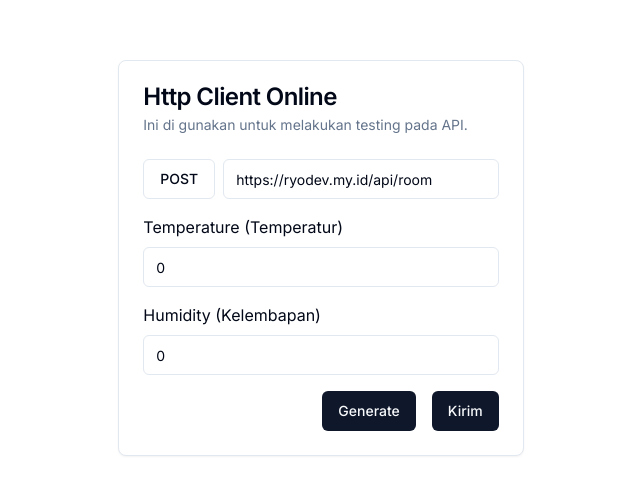
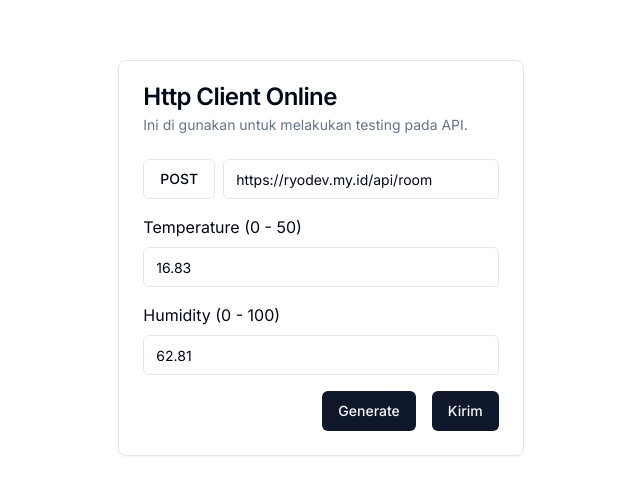
Before and after one commit to ryotwell/iot.app, a Next.js app: page /http-client in a window 1280 px wide. Shown: the part 142-636 px from the top of the page, without its empty margins (319-959 px from the left). Built offline with nearby package versions, Linux system fonts and the light colour scheme; no server answers.

Commit message:
update http-client

```diff
--- a/src/app/http-client/page.js
+++ b/src/app/http-client/page.js
@@ -3,9 +3,13 @@
 import { Button } from '@/components/ui/button'
 import { Card, CardContent, CardDescription, CardHeader, CardTitle } from '@/components/ui/card'
 import { Input } from '@/components/ui/input'
+import axios from '@/lib/axios'
 import { getFirstFourDigits, randomFloatInRange, sleep } from '@/lib/utils'
 import { Loading } from 'notiflix'
 import { useState } from 'react'
+import { Toaster } from '@/components/ui/sonner'
+import { toast } from 'sonner'
+import { useAuth } from '@/hooks/auth'
 
 export const httpClient = {
     url: 'https://ryodev.my.id/api/room',
@@ -13,7 +17,9 @@ export const httpClient = {
 }
 
 function TestRequest() {
-    const [ data, setData ] = useState({ temperature: 0, humidity: 0 })
+    const [ data, setData ] = useState({ temperature: getFirstFourDigits(randomFloatInRange(10, 40)), humidity: getFirstFourDigits(randomFloatInRange(20, 90)) })
+
+    const { csrf } = useAuth({ middleware: '' })
 
     const handleGenerate = () => {
         setData({
@@ -25,13 +31,37 @@ function TestRequest() {
     const handleSubmit = async () => {
         Loading.standard('Mengirim data ke server...')
 
-        await sleep(2000)
+        await csrf()
+
+        try {
+            await axios.post('/api/room', {
+                temperature: data.temperature,
+                humidity: data.humidity,
+            })
+
+            toast('Data berhasil dikirim ke server!', {
+                action: {
+                    label: 'Close',
+                    onClick: () => console.log('Closed'),
+                },
+            })
+        } catch (e) {
+            console.log(e)
+
+            toast.error('Something went wrong!', {
+                action: {
+                    label: 'Close',
+                    onClick: () => console.log('Closed'),
+                },
+            })
+        }
 
         Loading.remove()
     }
 
     return (
         <div className="p-8 flex justify-center items-center h-screen">
+            <Toaster richColors position="top-left" />
             <Card className="w-full lg:w-1/3">
                 <CardHeader>
                     <CardTitle>
@@ -49,12 +79,12 @@ function TestRequest() {
                         <Input value={httpClient.url} readOnly />
                     </div>
                     <div className="mb-4">
-                        <label htmlFor="">{ 'Temperature (Temperatur)' }</label>
-                        <Input defaultValue={data.temperature} className="mt-2" />
+                        <label htmlFor="">{ 'Temperature (0 - 50)' }</label>
+                        <Input onChange={(e) => setData({ ...data, temperature: e.target.value })} value={data.temperature} className="mt-2" />
                     </div>
                     <div className="mb-4">
-                        <label htmlFor="">{ 'Humidity (Kelembapan)' }</label>
-                        <Input defaultValue={data.humidity} className="mt-2" />
+                        <label htmlFor="">{ 'Humidity (0 - 100)' }</label>
+                        <Input onChange={(e) => setData({ ...data, humidity: e.target.value })} value={data.humidity} className="mt-2" />
                     </div>
                     <div className="flex justify-end space-x-4">
                         <Button onClick={handleGenerate}>
--- a/src/hooks/auth.js
+++ b/src/hooks/auth.js
@@ -158,5 +158,6 @@ export const useAuth = ({ middleware, redirectIfAuthenticated } = {}) => {
         resetPassword,
         resendEmailVerification,
         logout,
+        csrf,
     }
 }
--- a/src/lib/utils.js
+++ b/src/lib/utils.js
@@ -4,7 +4,7 @@ import { io } from 'socket.io-client'
 import moment from 'moment-timezone'
 
 export function cn(...inputs) {
-  return twMerge(clsx(inputs))
+    return twMerge(clsx(inputs))
 }
 
 export function getFormattedTimeForError() {
```
